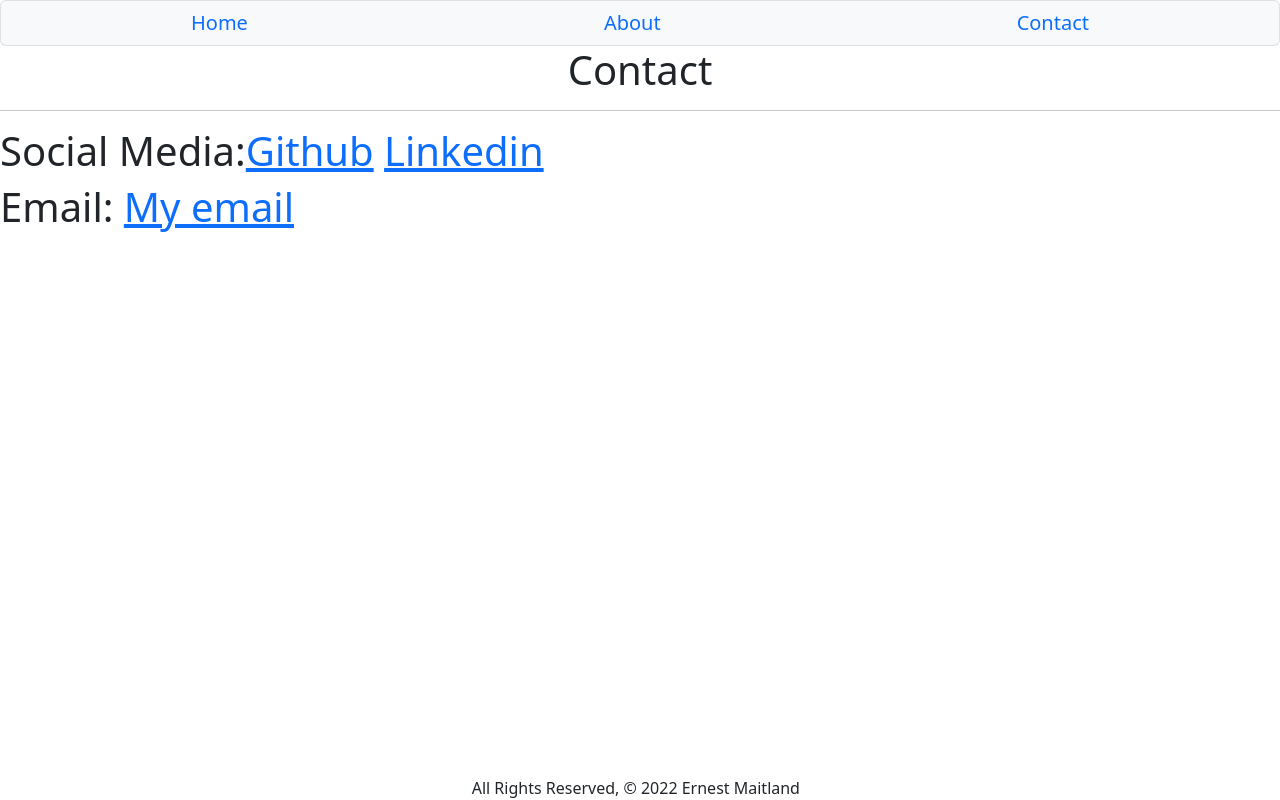
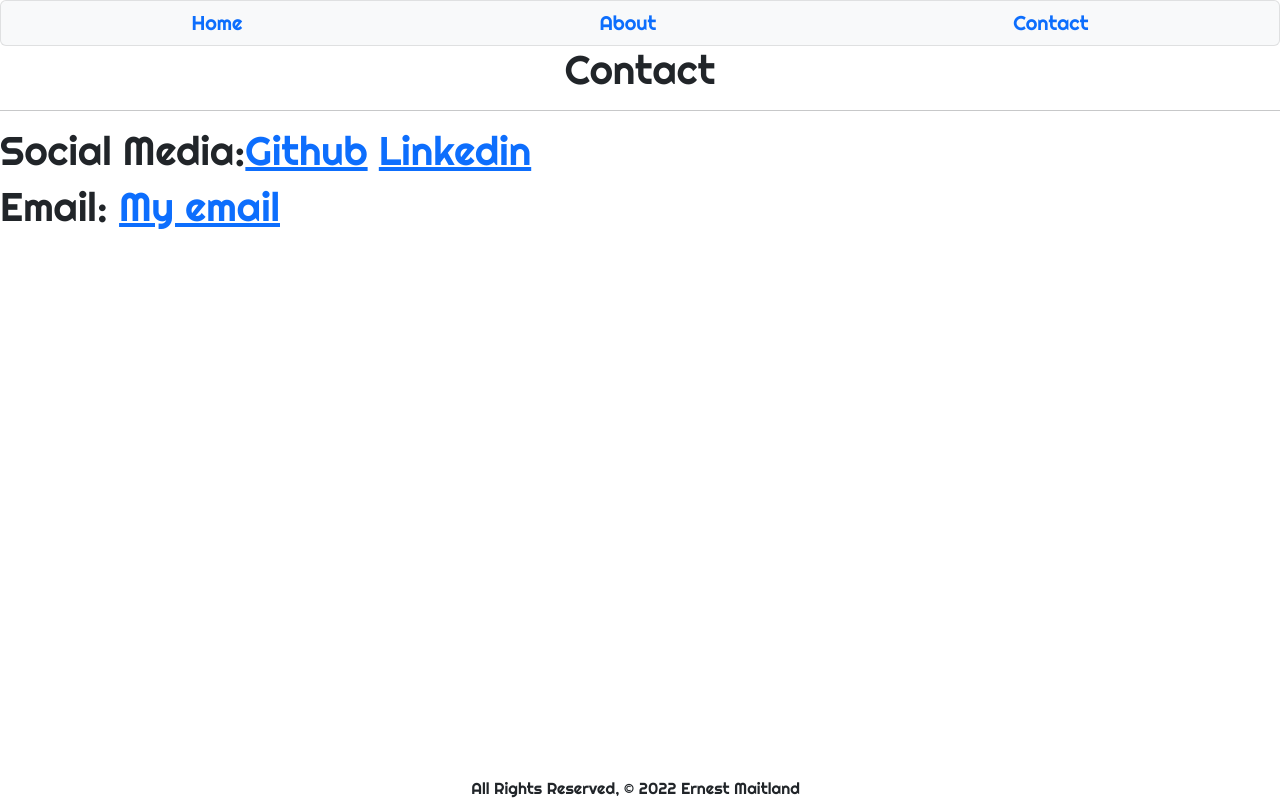
Before and after one commit to loex345/my_portfolio, a Django app: page /contact/ in a window 1280 px wide. Run offline with Django 4.2, Linux system fonts and the light colour scheme.

Commit message:
Font update

```diff
--- a/my_new_app/static/css/style.css
+++ b/my_new_app/static/css/style.css
@@ -2,6 +2,7 @@
   display: flex;
   min-height: 100vh;
   flex-direction: column;
+  font-family: 'Righteous', cursive;
 }
 
 main {
@@ -16,6 +17,9 @@
 #centertitle {
   text-align: center;
 }
+#lefttitle {
+  text-align: left;
+}
 
 .imgdec {
 text-align: right;
--- a/my_new_app/templates/base.html
+++ b/my_new_app/templates/base.html
@@ -1,5 +1,4 @@
 {% load static %}
-
 <!DOCTYPE html>
 <html lang="en">
 <head>
@@ -9,6 +8,9 @@
     <!-- CSS only -->
     <link href="https://cdn.jsdelivr.net/npm/bootstrap@5.2.1/dist/css/bootstrap.min.css" rel="stylesheet" integrity="sha384-iYQeCzEYFbKjA/T2uDLTpkwGzCiq6soy8tYaI1GyVh/UjpbCx/TYkiZhlZB6+fzT" crossorigin="anonymous">
     <link rel="stylesheet" type="text/css" href="{% static 'css/style.css' %}">
+    <link rel="preconnect" href="https://fonts.googleapis.com">
+    <link rel="preconnect" href="https://fonts.gstatic.com" crossorigin>
+    <link href="https://fonts.googleapis.com/css2?family=Righteous&display=swap" rel="stylesheet">
     <script src="https://cdn.jsdelivr.net/npm/bootstrap@5.2.1/dist/js/bootstrap.bundle.min.js" integrity="sha384-u1OknCvxWvY5kfmNBILK2hRnQC3Pr17a+RTT6rIHI7NnikvbZlHgTPOOmMi466C8" crossorigin="anonymous"></script>
     <title>Portfolio</title>
 </head>
--- a/my_new_app/templates/home.html
+++ b/my_new_app/templates/home.html
@@ -14,7 +14,8 @@
                 </div>
         </div>
     </div>
-    <h2 id="centertitle">Projects</h2>
+    <h2 id="centerleft">Projects</h2>
+    <hr />
     <div class="row mt-5">
         <div class="card py-5" style="width: 18rem;">
             <img src="https://i.imgur.com/ENMjq40.png" class="card-img-top" alt="...">
```
